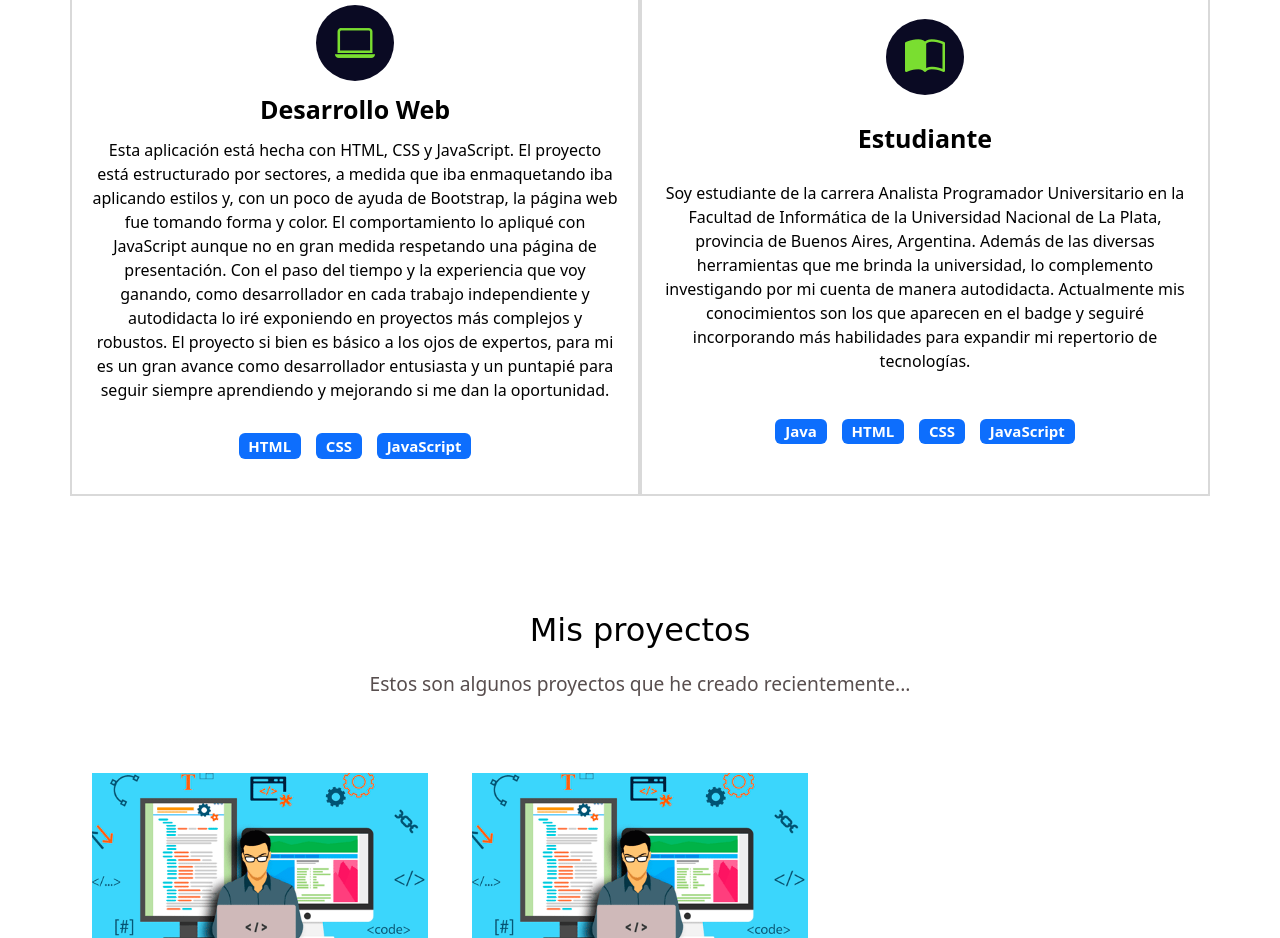
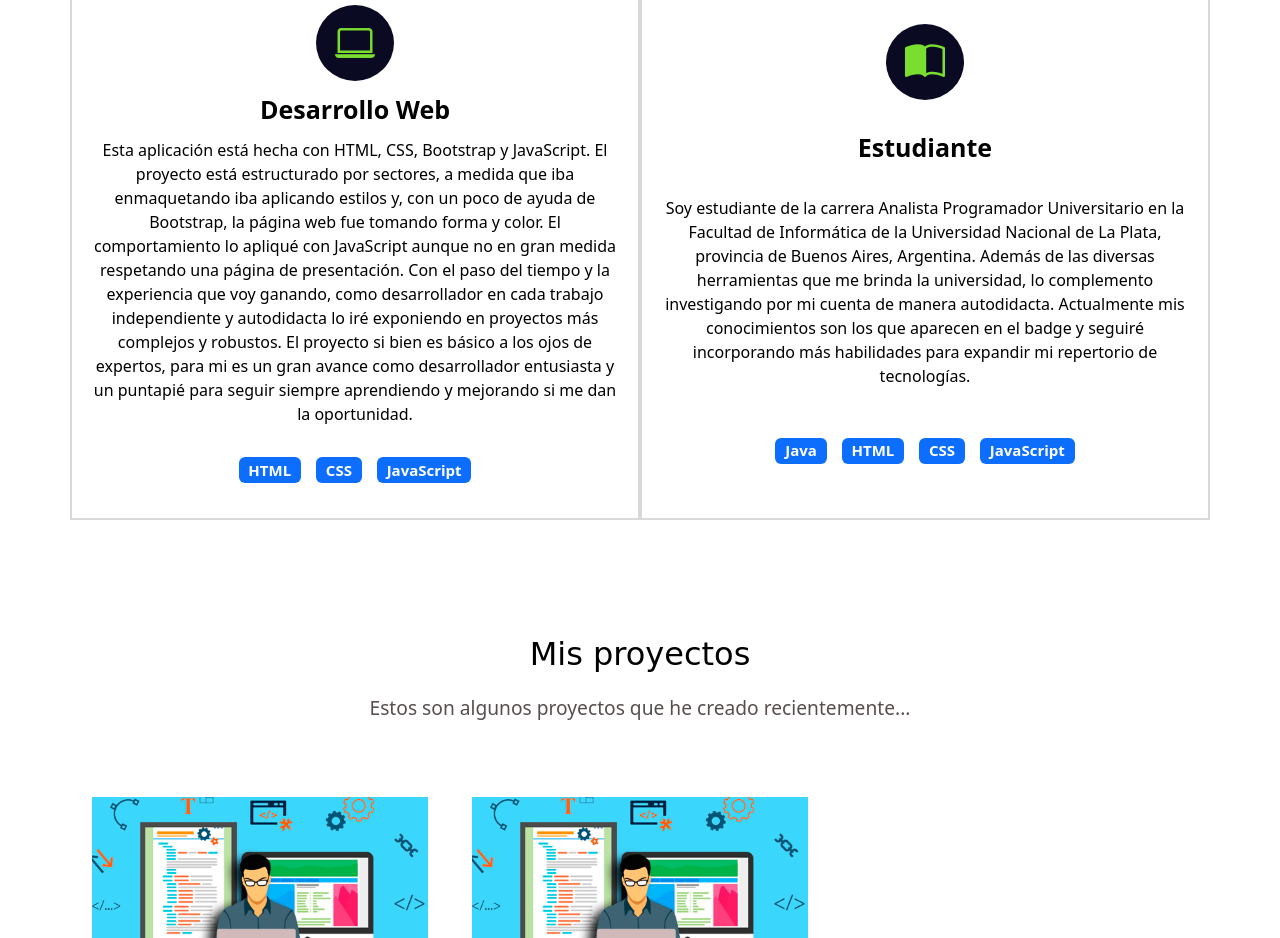
Before and after one commit to NotANull/NotANull.github.io, a plain HTML site: page index.html in a window 1280 px wide. Shown: the part 1460-2398 px from the top of the page. Drawn offline with nearby package versions, Linux system fonts and the light colour scheme; a web font is replaced by a local one.

Commit message:
cambios <P> experiencia

```diff
--- a/index.html
+++ b/index.html
@@ -82,7 +82,7 @@
                 <div class="columna col-12 col-md-6"> <!-- 12 para pantalla completa y 4 para breakpoint en despositivos -->
                     <i class="bi bi-laptop"></i>
                     <p class="experiencia-titulo">Desarrollo Web</p>
-                    <p>Esta aplicación está hecha con HTML, CSS y JavaScript. El proyecto está estructurado por sectores, a medida que iba enmaquetando iba aplicando estilos y, con un poco de ayuda de Bootstrap, la página web fue tomando forma y color. El comportamiento lo apliqué con  JavaScript aunque no en gran medida respetando una página de presentación. Con el paso del tiempo y la experiencia que voy ganando, como desarrollador en cada trabajo independiente y autodidacta lo iré exponiendo en proyectos más complejos y robustos. El proyecto si bien es básico a los ojos de expertos, para mi es un gran avance como desarrollador entusiasta y un puntapié para seguir siempre aprendiendo y mejorando si me dan la oportunidad.</p>
+                    <p>Esta aplicación está hecha con HTML, CSS, Bootstrap y JavaScript. El proyecto está estructurado por sectores, a medida que iba enmaquetando iba aplicando estilos y, con un poco de ayuda de Bootstrap, la página web fue tomando forma y color. El comportamiento lo apliqué con  JavaScript aunque no en gran medida respetando una página de presentación. Con el paso del tiempo y la experiencia que voy ganando, como desarrollador en cada trabajo independiente y autodidacta lo iré exponiendo en proyectos más complejos y robustos. El proyecto si bien es básico a los ojos de expertos, para mi es un gran avance como desarrollador entusiasta y un puntapié para seguir siempre aprendiendo y mejorando si me dan la oportunidad.</p>
                     <div class="badges-contenedor">
                         <span class="badge text-bg-primary">HTML</span>
                         <span class="badge text-bg-primary">CSS</span>
```
